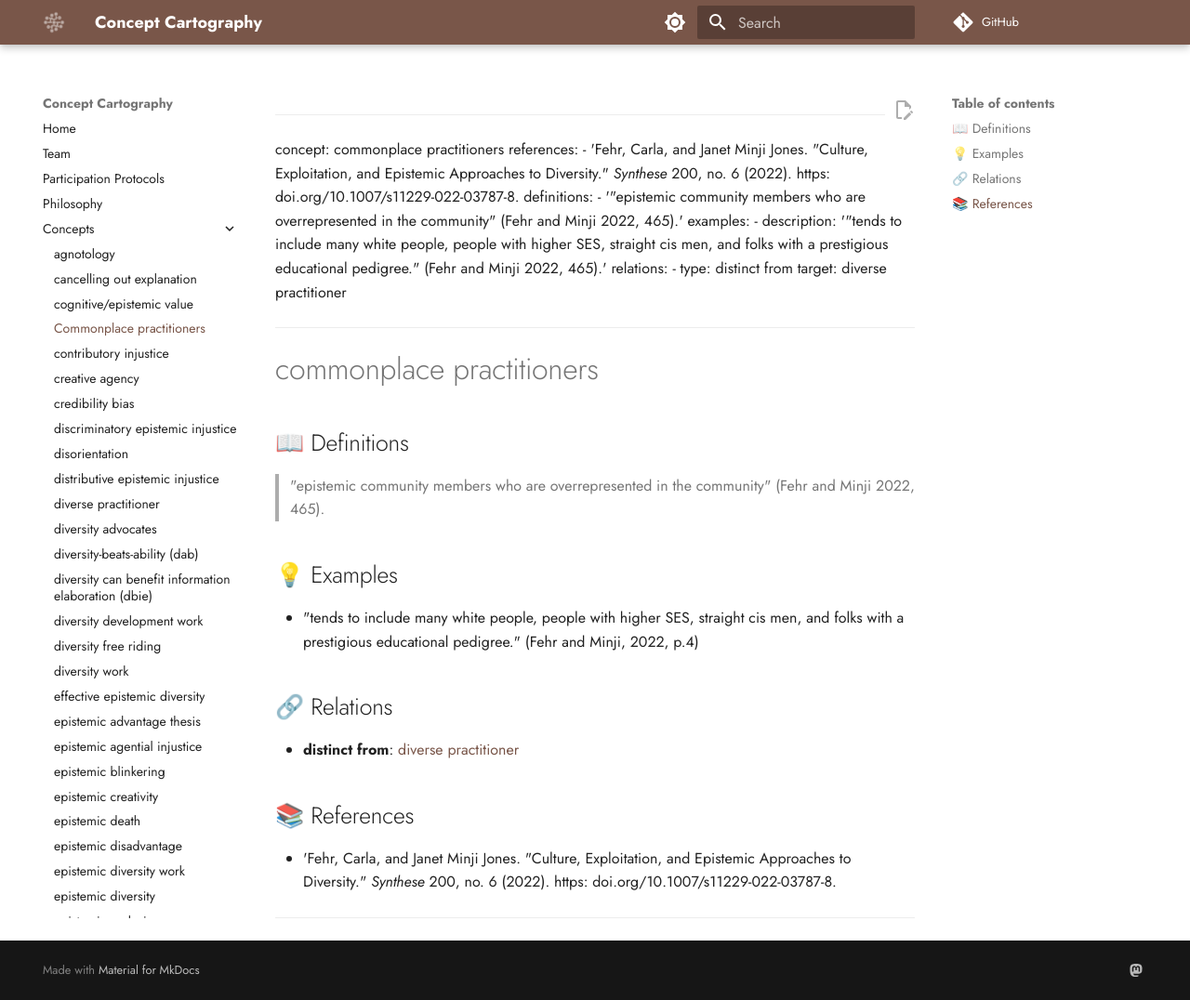
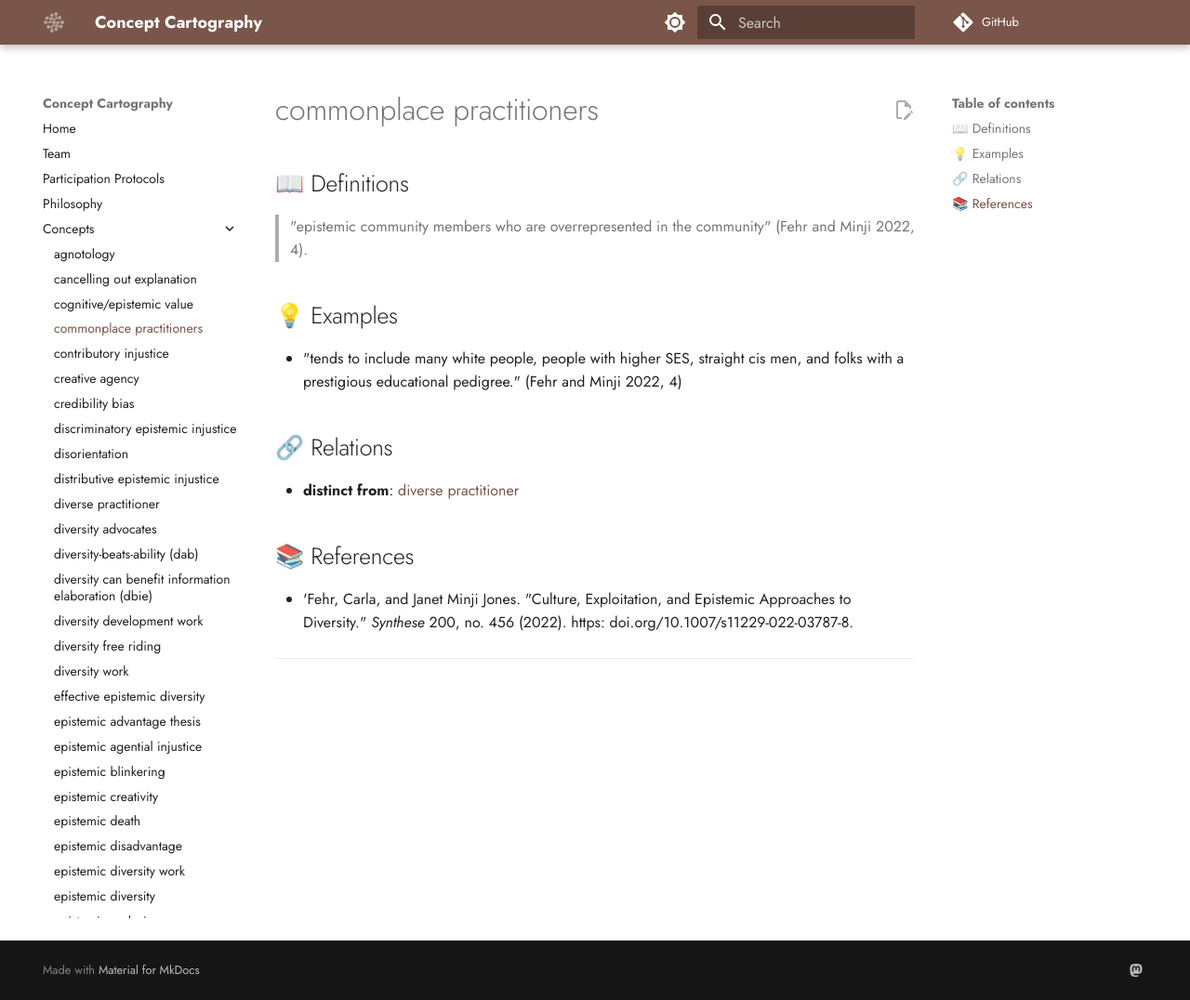
Before and after one commit to conceptcartography/conceptcartography, an MkDocs documentation site: the page built from docs/concepts/commonplace-practitioners.md, in a window 1280 px wide and 1076 px high. Shown: the whole window at 93% size. Built offline with MkDocs 1.6.1 and Material for MkDocs 9.7.7, drawn with Linux system fonts in a browser that asks for light colours; comment, search, counter and statistics services are not loaded; the version menu is left out.

Commit message:
Update commonplace-practitioners.md

```diff
--- a/docs/concepts/commonplace-practitioners.md
+++ b/docs/concepts/commonplace-practitioners.md
@@ -1,14 +1,13 @@
 ---
 concept: commonplace practitioners
 references:
-- 'Fehr, Carla, and Janet Minji Jones. "Culture, Exploitation, and Epistemic Approaches to Diversity." _Synthese_ 200, no. 6 (2022). https: doi.org/10.1007/s11229-022-03787-8.
+- 'Fehr, Carla, and Jones, Janet Minji. "Culture, Exploitation, and Epistemic Approaches to Diversity." _Synthese_ 200, no. 465 (2022). https: doi.org/10.1007/s11229-022-03787-8.'
 definitions:
 - '"epistemic community members who are overrepresented in the community" (Fehr and
-  Minji 2022, 465).'
+  Minji 2022, 4).'
 examples:
-- description: '"tends to include many white people, people with higher SES, straight
-    cis men, and folks with a prestigious educational pedigree."  (Fehr and Minji
-    2022, 465).'
+- description: '"tends to include many white people, people with higher SES, straight cis men, and folks with a prestigious educational pedigree."  (Fehr and Minji
+    2022, 4).'
 relations:
 - type: distinct from
   target: diverse practitioner
@@ -18,11 +17,11 @@ relations:
 
 ## 📖 Definitions
 
-> "epistemic community members who are overrepresented in the community" (Fehr and Minji 2022, 465).
+> "epistemic community members who are overrepresented in the community" (Fehr and Minji 2022, 4).
 
 ## 💡 Examples
 
-- "tends to include many white people, people with higher SES, straight cis men, and folks with a prestigious educational pedigree."  (Fehr and Minji, 2022, p.4)
+- "tends to include many white people, people with higher SES, straight cis men, and folks with a prestigious educational pedigree."  (Fehr and Minji 2022, 4)
 
 ## 🔗 Relations
 
@@ -30,7 +29,7 @@ relations:
 
 ## 📚 References
 
-- 'Fehr, Carla, and Janet Minji Jones. "Culture, Exploitation, and Epistemic Approaches to Diversity." _Synthese_ 200, no. 6 (2022). https: doi.org/10.1007/s11229-022-03787-8.
+- 'Fehr, Carla, and Janet Minji Jones. "Culture, Exploitation, and Epistemic Approaches to Diversity." _Synthese_ 200, no. 456 (2022). https: doi.org/10.1007/s11229-022-03787-8.
 
 ---
 
```
